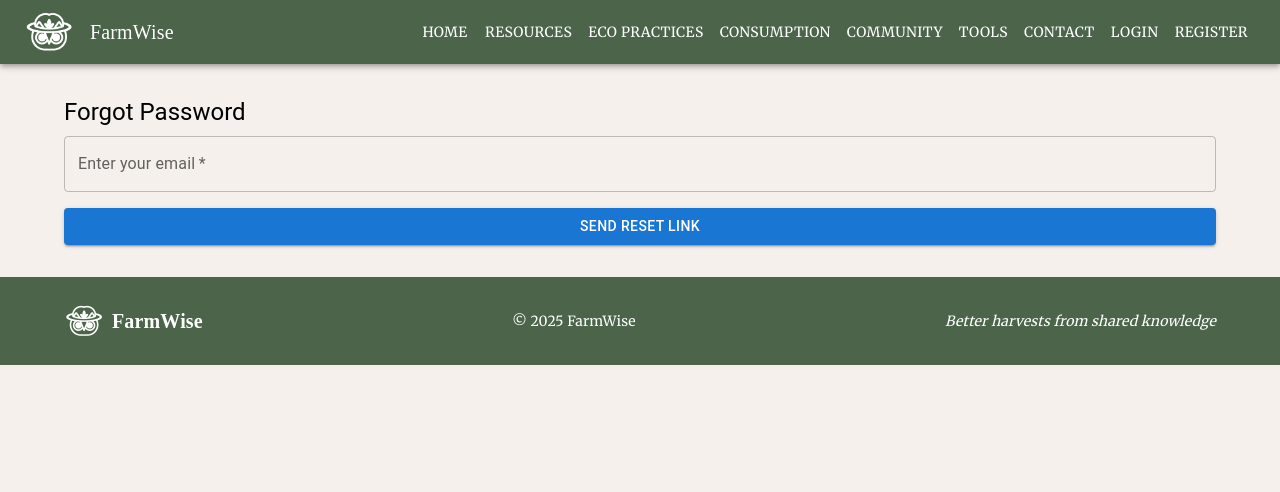
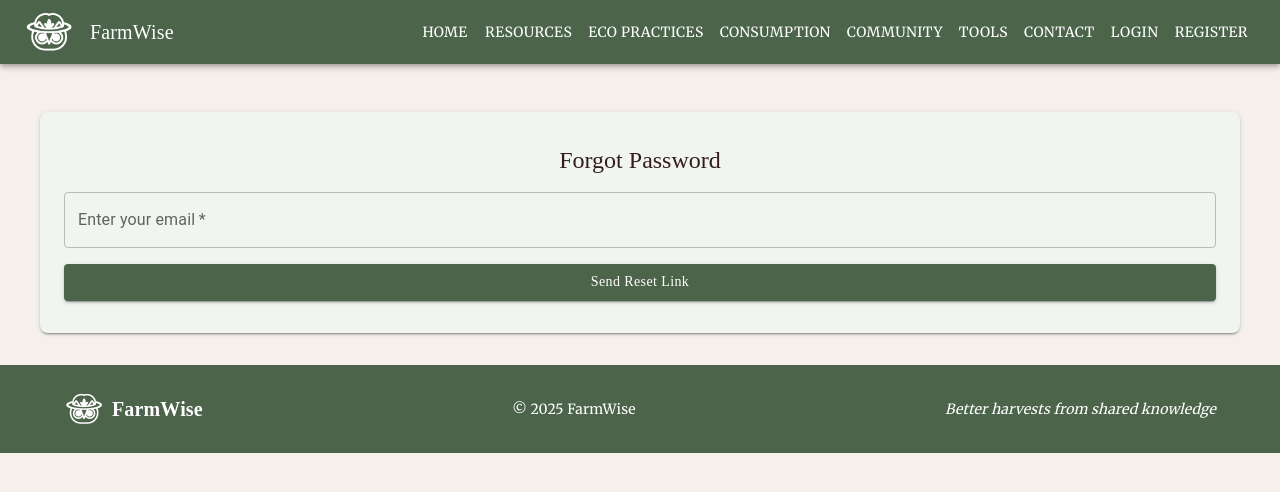
Before and after one commit to nsoadorable/FarmWise, a React (Create React App) app in the folder farmwise/: page /forgot-password in a window 1280 px wide. Shown: the top 492 px of the page. Built offline with nearby package versions, Linux system fonts and the light colour scheme.

Commit message:
Update ForgotPassword.js

```diff
--- a/farmwise/src/pages/ForgotPassword.js
+++ b/farmwise/src/pages/ForgotPassword.js
@@ -13,7 +13,6 @@ export default function ForgotPassword() {
     setError('');
 
     try {
-      // Replace this URL with your backend forgot password API endpoint
       await axios.post('http://localhost:5000/api/auth/forgot-password', { email });
       setMessage('Password reset link sent to your email.');
     } catch (err) {
@@ -22,10 +21,40 @@ export default function ForgotPassword() {
   };
 
   return (
-    <Container sx={{ mt: 4, maxWidth: 400 }}>
-      <Typography variant="h5" gutterBottom>Forgot Password</Typography>
-      {message && <Alert severity="success" sx={{ mb: 2 }}>{message}</Alert>}
-      {error && <Alert severity="error" sx={{ mb: 2 }}>{error}</Alert>}
+    <Container
+      sx={{
+        mt: 6,
+        maxWidth: 400,
+        bgcolor: '#f1f5f0',
+        p: 4,
+        borderRadius: 2,
+        boxShadow: 2,
+      }}
+    >
+      <Typography
+        variant="h5"
+        gutterBottom
+        sx={{
+          fontFamily: 'Sitka Semibold, serif',
+          color: '#341c1c',
+          mb: 2,
+          textAlign: 'center',
+        }}
+      >
+        Forgot Password
+      </Typography>
+
+      {message && (
+        <Alert severity="success" sx={{ mb: 2, fontFamily: 'Merriweather, serif' }}>
+          {message}
+        </Alert>
+      )}
+      {error && (
+        <Alert severity="error" sx={{ mb: 2, fontFamily: 'Merriweather, serif' }}>
+          {error}
+        </Alert>
+      )}
+
       <Box component="form" onSubmit={handleSubmit}>
         <TextField
           name="email"
@@ -35,9 +64,27 @@ export default function ForgotPassword() {
           required
           value={email}
           onChange={e => setEmail(e.target.value)}
-          sx={{ mb: 2 }}
+          sx={{
+            mb: 2,
+            '& .MuiInputBase-root': {
+              fontFamily: 'Merriweather, serif',
+            },
+          }}
         />
-        <Button type="submit" variant="contained" fullWidth>
+        <Button
+          type="submit"
+          variant="contained"
+          fullWidth
+          sx={{
+            bgcolor: '#4b644a',
+            color: '#ffffff',
+            fontFamily: 'Sitka Semibold, serif',
+            textTransform: 'none',
+            '&:hover': {
+              bgcolor: '#3a5039',
+            },
+          }}
+        >
           Send Reset Link
         </Button>
       </Box>
```
